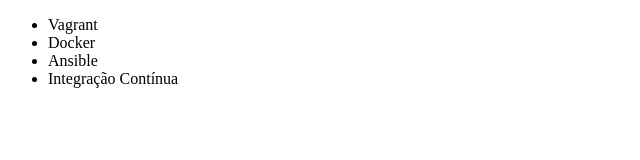
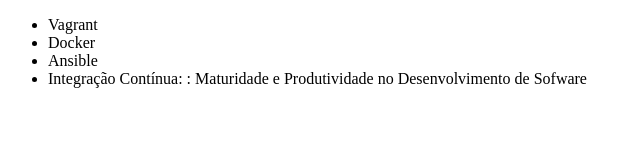
Before and after one commit to Adakaris/Alura-git, a plain HTML site: page index.html in a window 1280 px wide. Shown: the whole page, without its empty margins (0-640 px from the left). Drawn offline with Linux system fonts and the light colour scheme.

Commit message:
Renomeando curso de Integração Contínua

```diff
--- a/index.html
+++ b/index.html
@@ -9,7 +9,7 @@
         <li>Vagrant</li>
         <li>Docker</li>
         <li>Ansible</li>
-        <li>Integração Contínua</li>
+        <li>Integração Contínua: : Maturidade e Produtividade no Desenvolvimento de Sofware</li>
     </ul>
 </body>
 </html>
```
